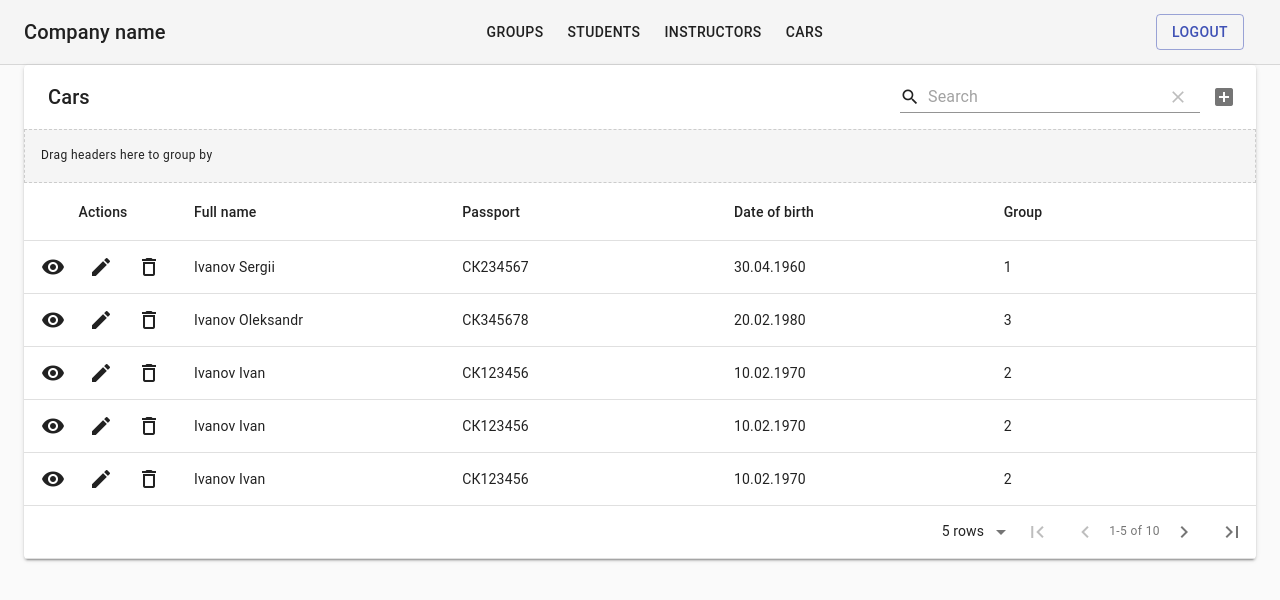
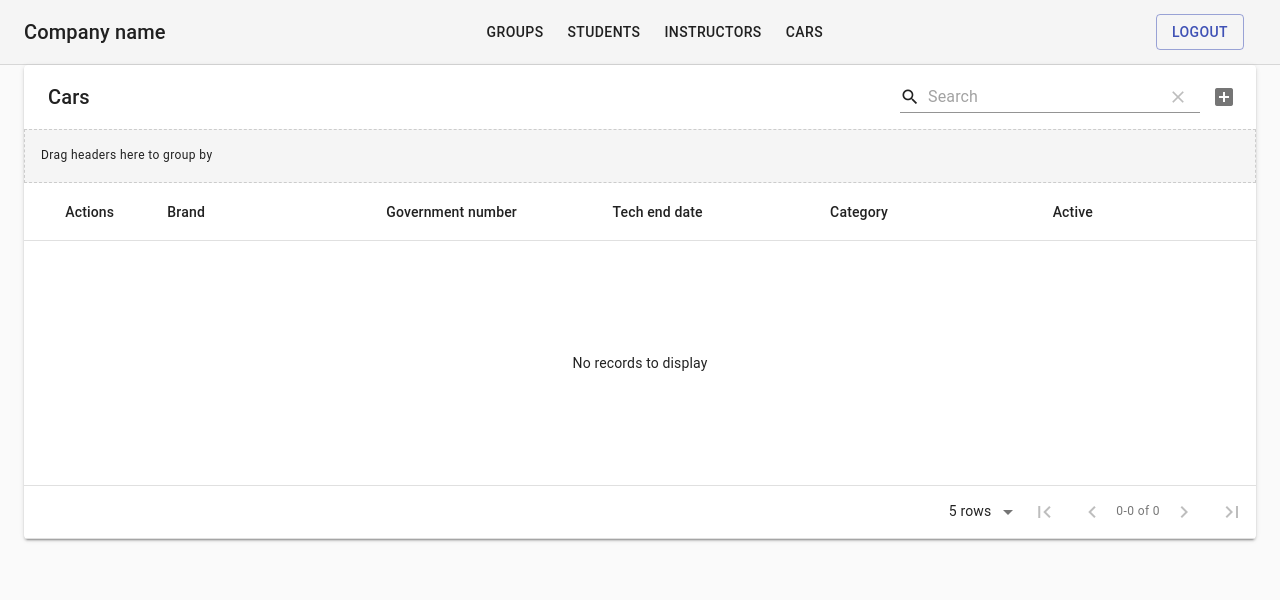
Before and after one commit to kyrsenko/sheduler, a React (Create React App) app in the folder client/: page /cars in a window 1280 px wide. Shown: the top 600 px of the page. Built offline with nearby package versions, Linux system fonts and the light colour scheme.

Commit message:
change instructors&cars pages

```diff
--- a/client/src/pages/CarsPage/index.js
+++ b/client/src/pages/CarsPage/index.js
@@ -4,77 +4,13 @@ import { DataTable } from '../../components';
 export const CarsPage = props => {
   const params = {
     columns: [
-      { title: 'Full name', field: 'fullName' },
-      { title: 'Passport', field: 'passport' },
-      { title: 'Date of birth', field: 'dateOfBirth', type: 'string' },
-      {
-        title: 'Group',
-        field: 'group',
-        lookup: { 1: '1', 2: '2', 3: '3' },
-      },
+      { title: 'Brand', field: 'brand' },
+      { title: 'Government number', field: 'govNumber' },
+      { title: 'Tech end date', field: 'techEndDate' },
+      { title: 'Category', field: 'category' },
+      { title: 'Active', field: 'active' },
     ],
-    data: [
-      {
-        fullName: 'Ivanov Sergii',
-        passport: 'СК234567',
-        dateOfBirth: '30.04.1960',
-        group: 1,
-      },
-      {
-        fullName: 'Ivanov Oleksandr',
-        passport: 'СК345678',
-        dateOfBirth: '20.02.1980',
-        group: 3,
-      },
-      {
-        fullName: 'Ivanov Ivan',
-        passport: 'СК123456',
-        dateOfBirth: '10.02.1970',
-        group: 2,
-      },
-      {
-        fullName: 'Ivanov Ivan',
-        passport: 'СК123456',
-        dateOfBirth: '10.02.1970',
-        group: 2,
-      },
-      {
-        fullName: 'Ivanov Ivan',
-        passport: 'СК123456',
-        dateOfBirth: '10.02.1970',
-        group: 2,
-      },
-      {
-        fullName: 'Ivanov Ivan',
-        passport: 'СК123456',
-        dateOfBirth: '10.02.1970',
-        group: 2,
-      },
-      {
-        fullName: 'Ivanov Ivan',
-        passport: 'СК123456',
-        dateOfBirth: '10.02.1970',
-        group: 2,
-      },
-      {
-        fullName: 'Ivanov Ivan',
-        passport: 'СК123456',
-        dateOfBirth: '10.02.1970',
-        group: 2,
-      },
-      {
-        fullName: 'Ivanov Ivan',
-        passport: 'СК123456',
-        dateOfBirth: '10.02.1970',
-        group: 2,
-      },
-      {
-        fullName: 'Ivanov Ivan',
-        passport: 'СК123456',
-        dateOfBirth: '10.02.1970',
-        group: 2,
-      },
-    ],
+    data: [],
     title: 'Cars',
   };
 
--- a/client/src/pages/InstructorsPage/index.js
+++ b/client/src/pages/InstructorsPage/index.js
@@ -6,75 +6,11 @@ export const InstructorsPage = props => {
     columns: [
       { title: 'Full name', field: 'fullName' },
       { title: 'Passport', field: 'passport' },
-      { title: 'Date of birth', field: 'dateOfBirth', type: 'string' },
-      {
-        title: 'Group',
-        field: 'group',
-        lookup: { 1: '1', 2: '2', 3: '3' },
-      },
+      { title: 'Sertificate end date', field: 'sertificateEndDate' },
+      { title: 'Categories', field: 'categories' },
+      { title: 'Days off', field: 'daysOff' },
     ],
-    data: [
-      {
-        fullName: 'Ivanov Sergii',
-        passport: 'СК234567',
-        dateOfBirth: '30.04.1960',
-        group: 1,
-      },
-      {
-        fullName: 'Ivanov Oleksandr',
-        passport: 'СК345678',
-        dateOfBirth: '20.02.1980',
-        group: 3,
-      },
-      {
-        fullName: 'Ivanov Ivan',
-        passport: 'СК123456',
-        dateOfBirth: '10.02.1970',
-        group: 2,
-      },
-      {
-        fullName: 'Ivanov Ivan',
-        passport: 'СК123456',
-        dateOfBirth: '10.02.1970',
-        group: 2,
-      },
-      {
-        fullName: 'Ivanov Ivan',
-        passport: 'СК123456',
-        dateOfBirth: '10.02.1970',
-        group: 2,
-      },
-      {
-        fullName: 'Ivanov Ivan',
-        passport: 'СК123456',
-        dateOfBirth: '10.02.1970',
-        group: 2,
-      },
-      {
-        fullName: 'Ivanov Ivan',
-        passport: 'СК123456',
-        dateOfBirth: '10.02.1970',
-        group: 2,
-      },
-      {
-        fullName: 'Ivanov Ivan',
-        passport: 'СК123456',
-        dateOfBirth: '10.02.1970',
-        group: 2,
-      },
-      {
-        fullName: 'Ivanov Ivan',
-        passport: 'СК123456',
-        dateOfBirth: '10.02.1970',
-        group: 2,
-      },
-      {
-        fullName: 'Ivanov Ivan',
-        passport: 'СК123456',
-        dateOfBirth: '10.02.1970',
-        group: 2,
-      },
-    ],
+    data: [],
     title: 'Instructors',
   };
 
```
